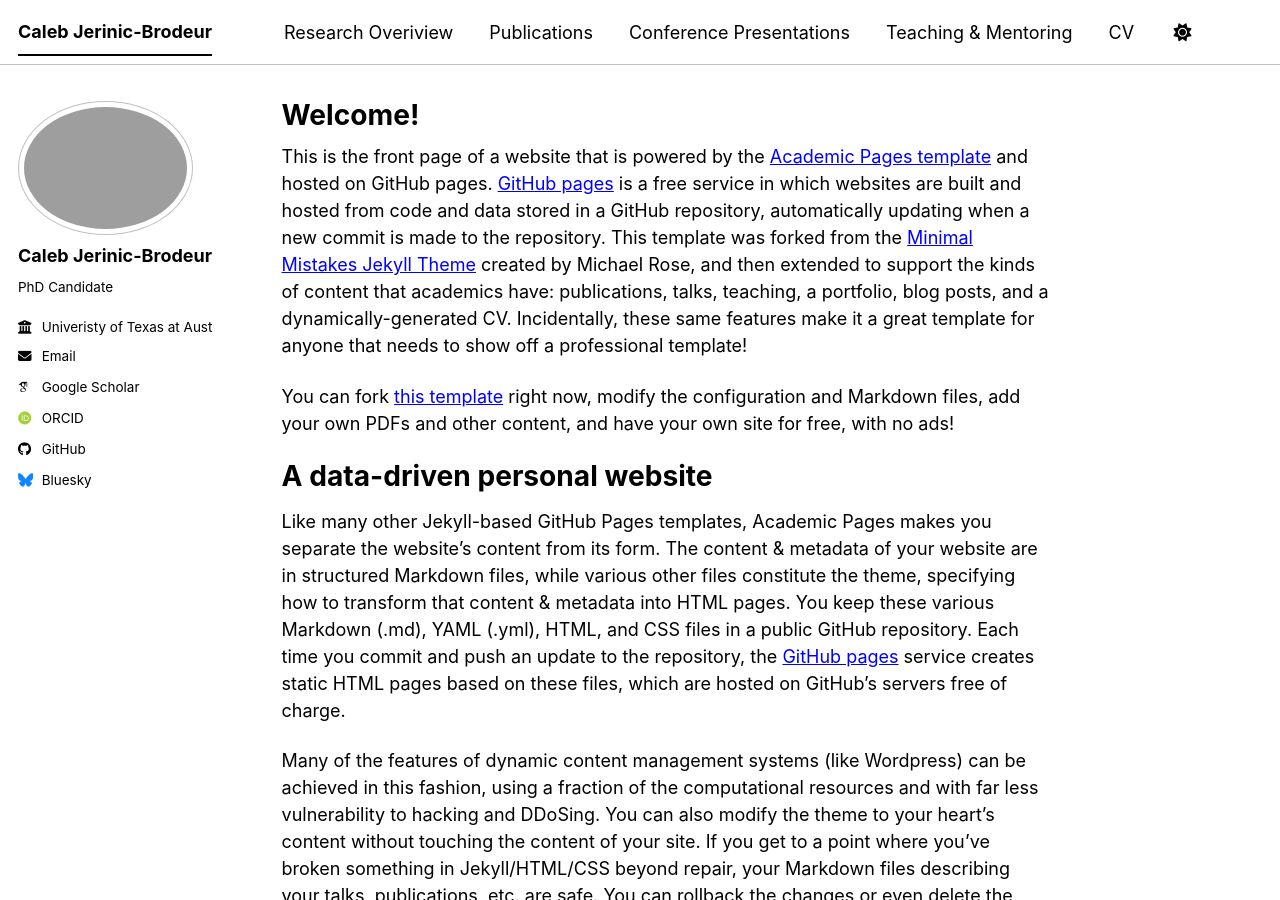
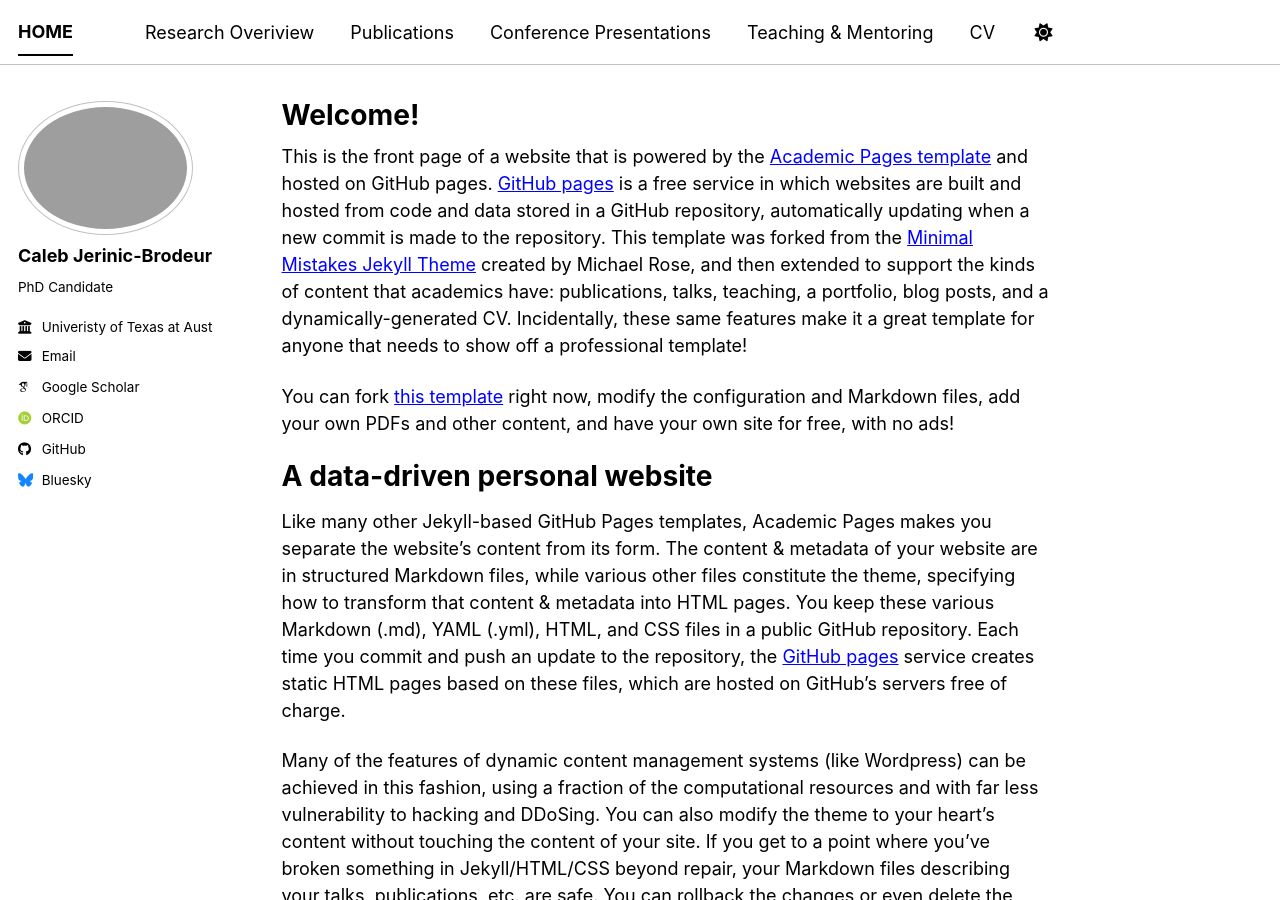
Before and after one commit to cjerinic/cjerinic.github.io, a Jekyll site: the page built from _pages/about.md, in a window 1280 px wide and 900 px high. Built offline with Jekyll 4.4.1, drawn with Linux system fonts in a browser that asks for light colours; some web fonts are replaced; a script bundle is joined from its source files by our own code; library files that are not in the unit come from our copies.

Commit message:
Change site title from 'Caleb Jerinic-Brodeur' to 'HOME'

```diff
--- a/_config.yml
+++ b/_config.yml
@@ -9,7 +9,7 @@
 # Basic Site Settings
 locale                   : "en-US"
 site_theme               : "contrast" # The available themes options are "default", "air", "sunrise", "mint", "dirt" and "contrast"
-title                    : "Caleb Jerinic-Brodeur"
+title                    : "HOME"
 title_separator          : "-"
 name                     : &name "Home"
 description              : &description "Your Name's academic portfolio"   # Update this with a general description of your site, this is the default if not overridden by a page
```
